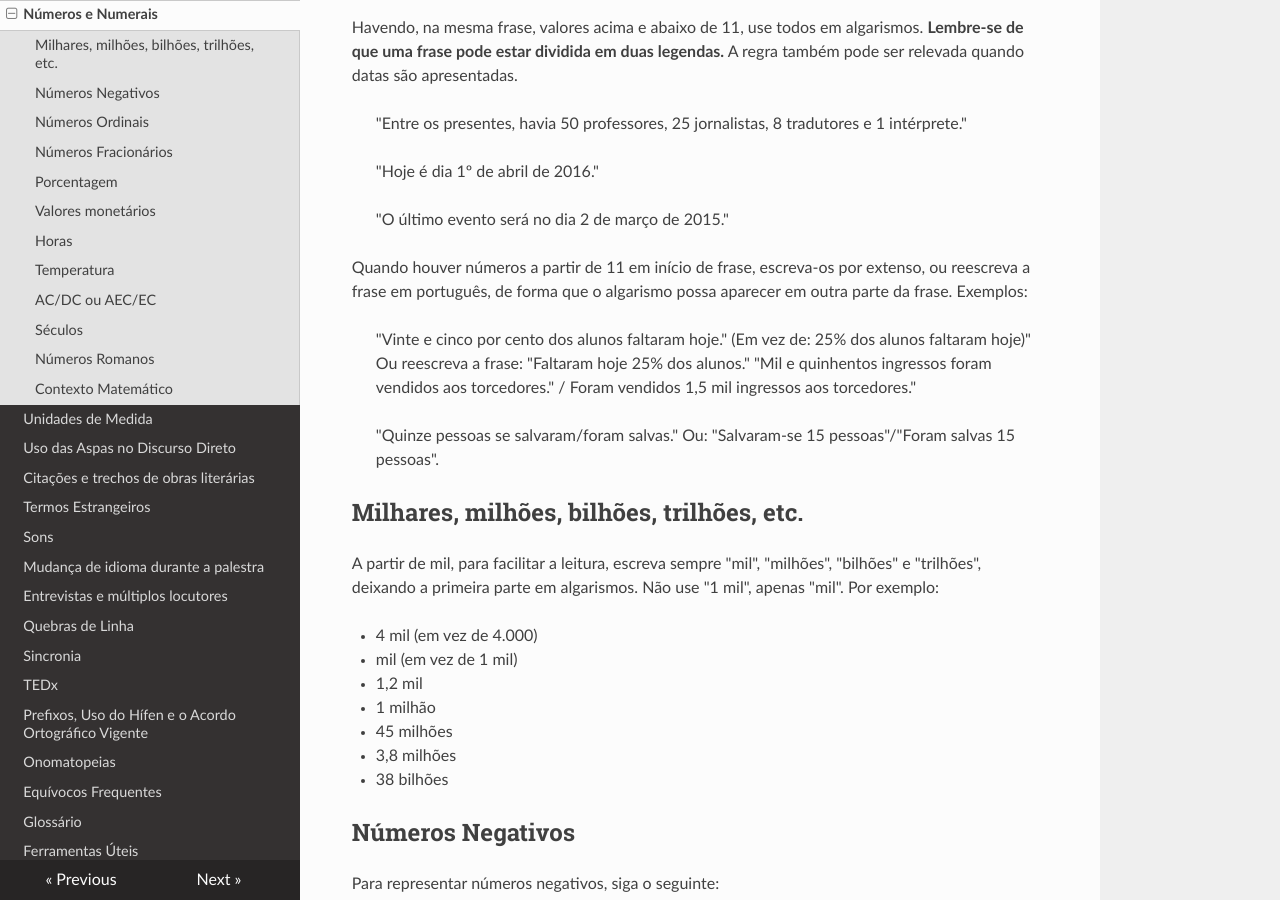
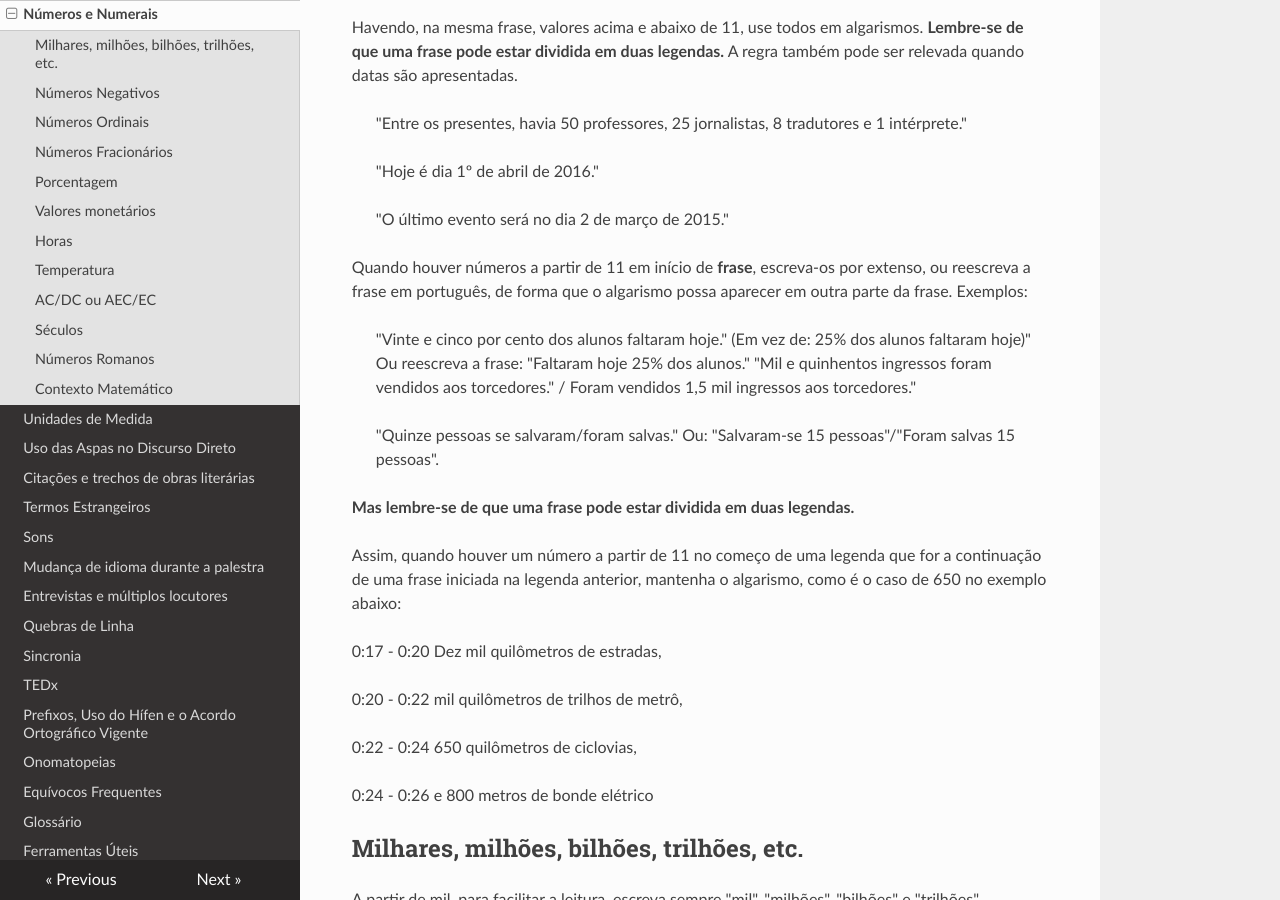
Before and after one commit to tupaschoal/TED-Translators_PT-BR_Styleguide, an MkDocs documentation site: the page built from docs/numeros_numerais.md, in a window 1280 px wide and 900 px high, scrolled down 384 px. Built offline with MkDocs 1.6.1, drawn with Linux system fonts in a browser that asks for light colours; nearby versions of some CDN libraries; old or Windows-style settings are respelled for this version of MkDocs; some of the changed text lies outside the part shown.

Commit message:
Update Números e Numerais
Oi, Túlio! Depois de algumas tentativas, acho que agora vai. :)

- Acrescentei aquela explicação que discuti no Facebook

- Negritei a palavra "frase" na explicação inicial.

- Também acrescentei um exemplo com horas, para reforçar que a regra de escrever por extenso os números até dez não vale no caso das medidas e valores monetários (não é mesmo? Ou estou fazendo confusão?)

```diff
--- a/docs/numeros_numerais.md
+++ b/docs/numeros_numerais.md
@@ -15,7 +15,7 @@ Havendo, na mesma frase, valores acima e abaixo de 11, use todos em algarismos.
 
 > "O último evento será no dia 2 de março de 2015."
 
-Quando houver números a partir de 11 em início de frase, escreva-os por extenso, ou reescreva a frase em português, de forma que o algarismo possa aparecer em outra parte da frase. Exemplos:
+Quando houver números a partir de 11 em início de **frase**, escreva-os por extenso, ou reescreva a frase em português, de forma que o algarismo possa aparecer em outra parte da frase. Exemplos:
 
 > "Vinte e cinco por cento dos alunos faltaram hoje." (Em vez de: 25% dos alunos faltaram hoje)"
 Ou reescreva a frase:
@@ -23,6 +23,23 @@ Ou reescreva a frase:
 > "Mil e quinhentos ingressos foram vendidos aos torcedores." / Foram vendidos 1,5 mil ingressos aos torcedores."
 
 > "Quinze pessoas se salvaram/foram salvas." Ou: "Salvaram-se 15 pessoas"/"Foram salvas 15 pessoas".
+
+**Mas lembre-se de que uma frase pode estar dividida em duas legendas.**
+
+Assim, quando houver um número a partir de 11 no começo de uma legenda que for a continuação de uma frase iniciada na legenda anterior, mantenha o algarismo, como é o caso de 650 no exemplo abaixo:
+
+0:17 - 0:20
+Dez mil quilômetros de estradas,
+
+0:20 - 0:22
+mil quilômetros de trilhos de metrô,
+
+0:22 - 0:24
+650 quilômetros de ciclovias,
+
+0:24 - 0:26
+e 800 metros de bonde elétrico
+
 
 ## Milhares, milhões, bilhões, trilhões, etc.
 
```
Also changed, not shown: other parts of docs/numeros_numerais.md (+2 -2 lines).
